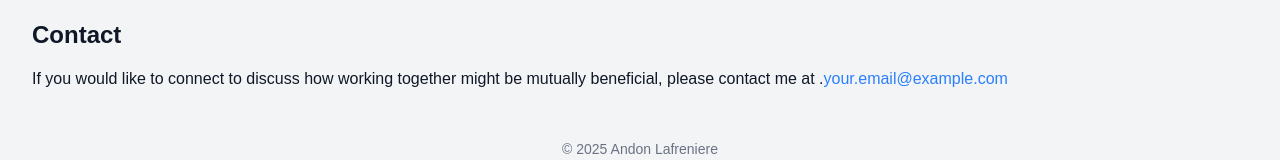
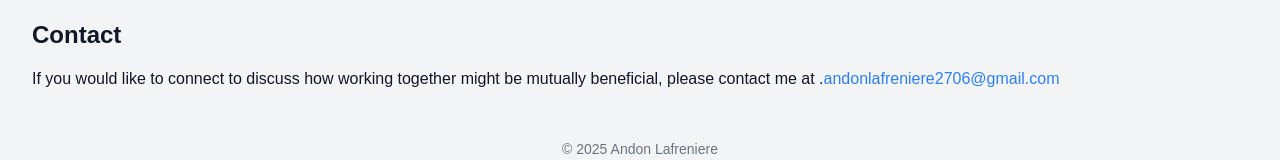
Before and after one commit to Andon-LaFreniere/andon-2025, a Next.js app: page / in a window 1280 px wide. Shown: the part 457-617 px from the top of the page. Built offline with nearby package versions, Linux system fonts and the light colour scheme.

Commit message:
fix email link

```diff
--- a/app/page.tsx
+++ b/app/page.tsx
@@ -33,7 +33,7 @@ export default function Home() {
         <h2 className="text-2xl font-semibold mt-8 mb-4">Contact</h2>
         <p>
           If you would like to connect to discuss how working together might be mutually beneficial, please contact me at {""}.
-          <a href="mailto:andonlafreniere2706@gmail.com" className="text-blue-500 hover:underline">your.email@example.com</a>
+          <a href="mailto:andonlafreniere2706@gmail.com" className="text-blue-500 hover:underline">andonlafreniere2706@gmail.com</a>
         </p>
       </section>
 
```
